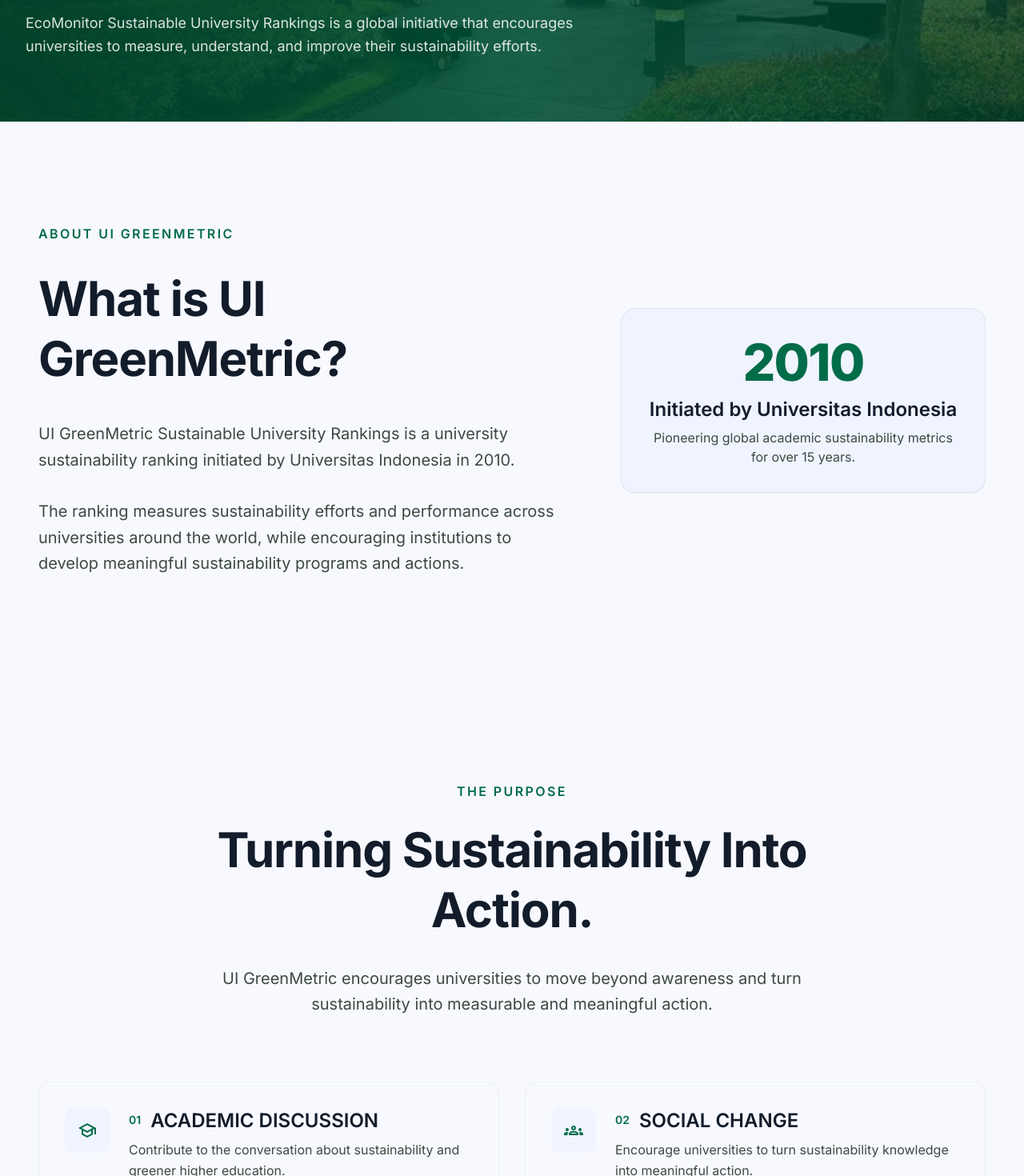
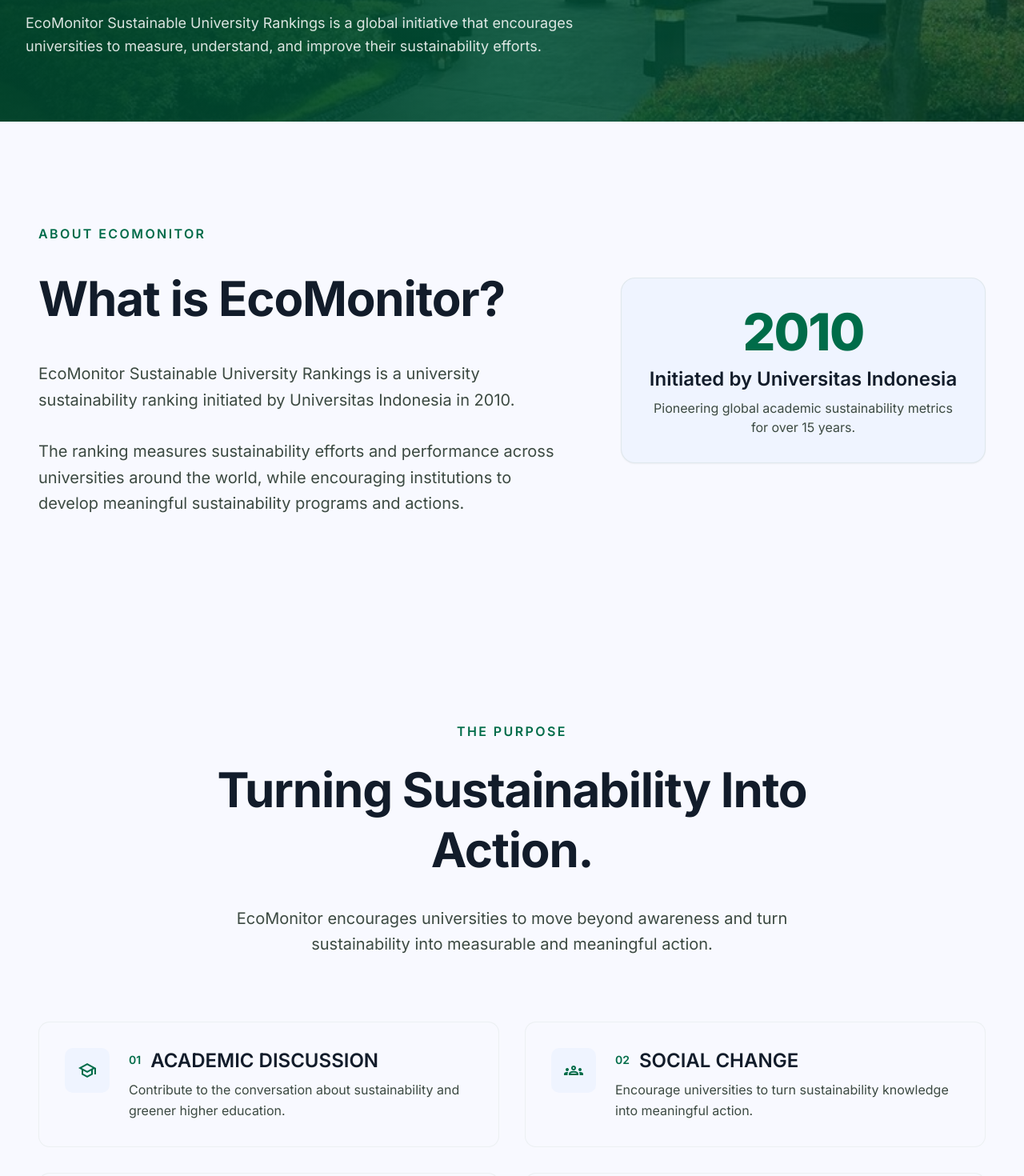
Before and after one commit to ridhoduta/ui-greenmatric, a Next.js app: page /eco-monitor in a window 1280 px wide. Shown: the part 435-1905 px from the top of the page at 80% size. Built offline with nearby package versions, Linux system fonts and the light colour scheme; no server answers.

Commit message:
fix(content):change ui to eco

```diff
--- a/src/app/eco-monitor/page.tsx
+++ b/src/app/eco-monitor/page.tsx
@@ -84,13 +84,13 @@
           <div className="grid grid-cols-1 lg:grid-cols-12 gap-10 md:gap-12 lg:gap-16 items-center">
             <motion.div variants={fadeInUp} className="lg:col-span-7 flex flex-col space-y-6 md:space-y-8">
               <span className="font-label-md text-sm md:text-base text-primary tracking-[0.15em] uppercase font-semibold">
-                ABOUT UI GREENMETRIC
+                ABOUT EcoMonitor
               </span>
               <h2 className="font-headline-lg text-4xl md:text-5xl lg:text-6xl font-bold text-on-surface leading-tight tracking-tight">
-                What is UI GreenMetric?
+                What is EcoMonitor?
               </h2>
               <p className="font-body-lg text-base md:text-lg lg:text-xl leading-relaxed text-on-surface-variant pt-2">
-                UI GreenMetric Sustainable University Rankings is a university sustainability ranking initiated by Universitas Indonesia in 2010.
+                EcoMonitor Sustainable University Rankings is a university sustainability ranking initiated by Universitas Indonesia in 2010.
               </p>
               <p className="font-body-lg text-base md:text-lg lg:text-xl leading-relaxed text-on-surface-variant">
                 The ranking measures sustainability efforts and performance across universities around the world, while encouraging institutions to develop meaningful sustainability programs and actions.
@@ -130,7 +130,7 @@
                 Turning Sustainability Into Action.
               </h2>
               <p className="font-body-lg text-base md:text-lg lg:text-xl leading-relaxed text-on-surface-variant">
-                UI GreenMetric encourages universities to move beyond awareness and turn sustainability into measurable and meaningful action.
+                EcoMonitor encourages universities to move beyond awareness and turn sustainability into measurable and meaningful action.
               </p>
             </motion.div>
 
```
